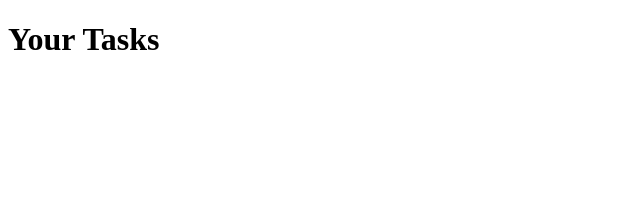
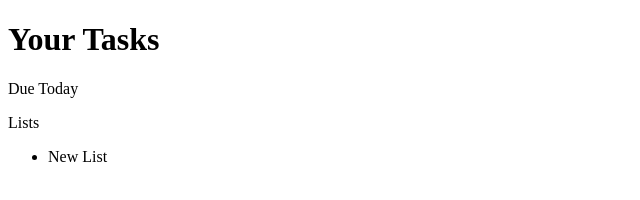
Before and after one commit to ben-rieth/to-do, a website built with webpack: page src/index.html in a window 1280 px wide. Shown: the whole page, without its empty margins (0-640 px from the left). Built offline with nearby package versions, Linux system fonts and the light colour scheme.

Commit message:
Create basic structure of sidebar

```diff
--- a/src/index.ts
+++ b/src/index.ts
@@ -0,0 +1,5 @@
+import { createSidebar } from "./views/sidebar";
+
+const container = document.getElementById('content');
+
+container.append(createSidebar());
--- /dev/null
+++ b/src/views/sidebar.ts
@@ -0,0 +1,33 @@
+function renderTaskLists(list: Array<string>) {
+
+}
+
+function createSidebar() {
+    const sidebar = document.createElement('div');
+    sidebar.classList.add('sidebar');
+
+    const dueToday = document.createElement('p');
+    dueToday.textContent = "Due Today";
+    dueToday.classList.add('sidebar-header');
+
+    const listsHeader = document.createElement('p');
+    listsHeader.textContent = "Lists";
+    listsHeader.classList.add('sidebar-header');
+
+    const lists = document.createElement('ul');
+    lists.classList.add('task-lists');
+
+    renderTaskLists([]);
+
+    const addNewListBtn = document.createElement('li');
+    addNewListBtn.textContent = "New List";
+    addNewListBtn.classList.add('add-new-list-btn', 'task-lists-item');
+
+    lists.append(addNewListBtn);
+
+    sidebar.append(dueToday, listsHeader, lists);
+
+    return sidebar;
+}
+
+export { createSidebar };
```
Also changed, not shown: dist/index.html, dist/main.bundle.js (added), dist/runtime.bundle.js, src/views/sidebar.js (deleted).
